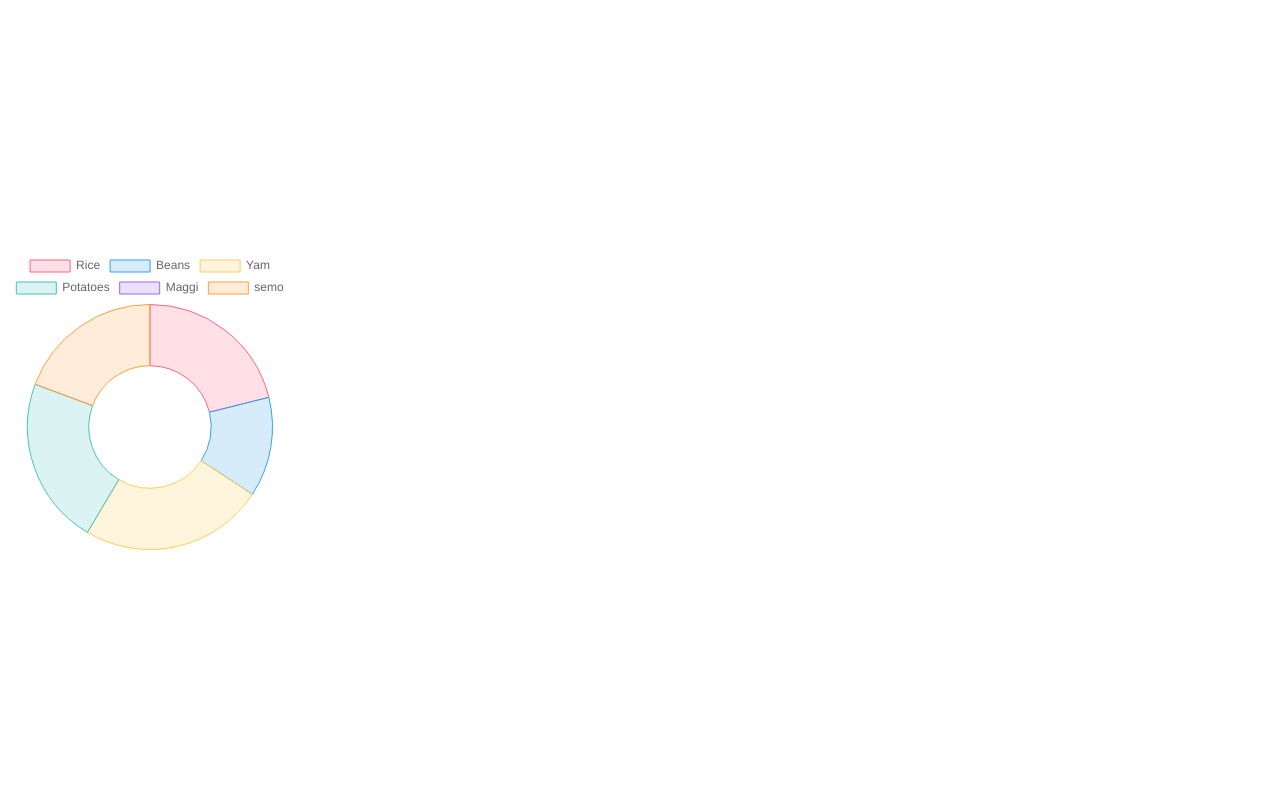
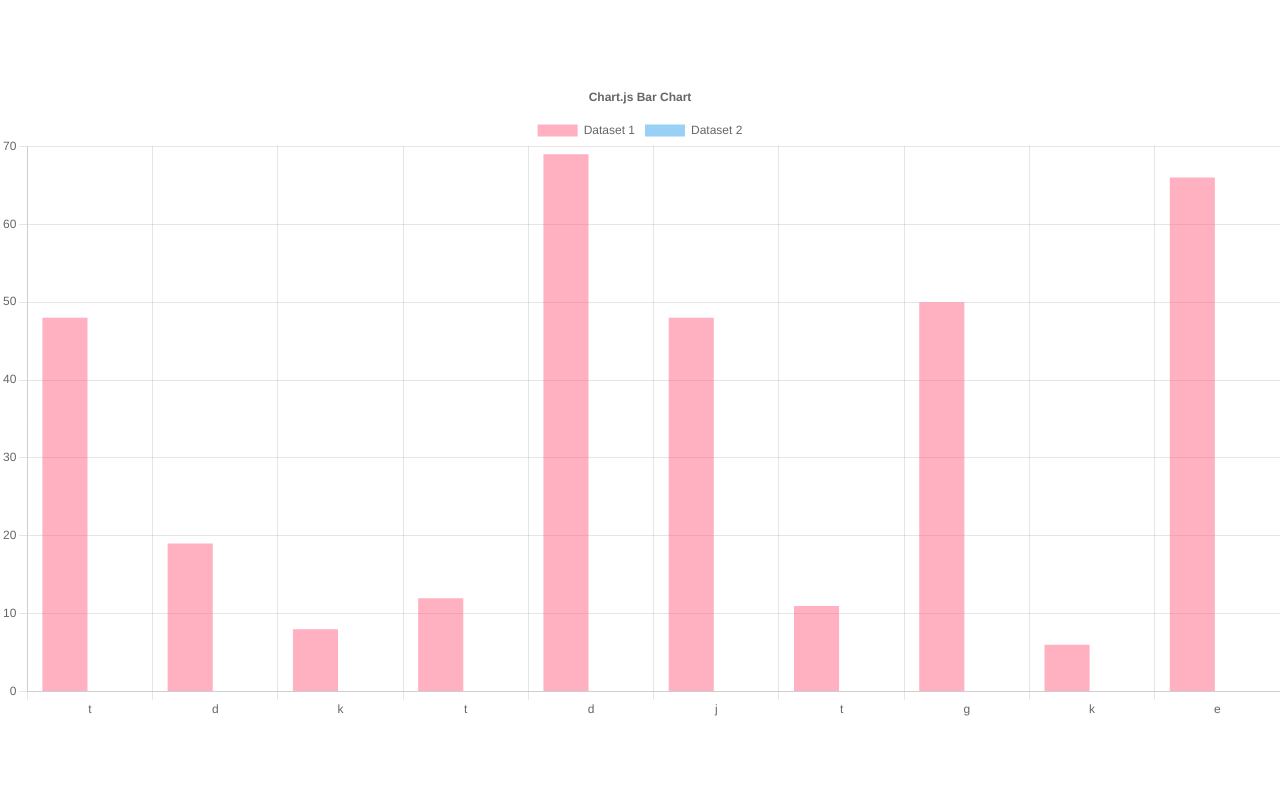
Before and after one commit to Phinatech/React_chart_js, a React (Vite) app: page / in a window 1280 px wide. Shown: the top 800 px of the page. Built offline with nearby package versions, Linux system fonts and the light colour scheme.

Commit message:
updating

```diff
--- a/src/Graph/Chart.tsx
+++ b/src/Graph/Chart.tsx
@@ -1,12 +1,21 @@
 // import React from 'react'
 
 import { Barchat } from "../Page/Barchat";
-import { Dough } from "../Page/Doughnut";
+// import { Dough } from "../Page/Doughnut";
 
 const Chart = () => {
   return (
-    <div style={{}}>
-      <Dough />
+    <div
+      style={{
+        width: "100vw",
+        maxHeight: "100%",
+        display: "flex",
+        flexDirection: "column",
+        justifyContent: "center",
+        alignItems: "center",
+      }}
+    >
+      {/* <Dough /> */}
       <Barchat />
     </div>
   );
--- a/src/Page/Barchat.tsx
+++ b/src/Page/Barchat.tsx
@@ -72,20 +72,21 @@ export const data: any = {
 
 export function Barchat() {
   return (
-    <div>
+    <div
+      style={{
+        width: "100%",
+        height: "100%",
+        display: "flex",
+        justifyContent: "center",
+        alignItems: "center",
+        flexDirection: "column",
+      }}
+    >
       <Bar options={options} data={data} />
-      <div>
+      {/* <div>
         <p>{JSON.stringify(emptyarr1.map((el) => el.cost))}</p>
         <p>{JSON.stringify(emptyarr2.map((el) => el.items))}</p>
-      </div>
+      </div> */}
     </div>
   );
 }
-//   style={{
-//         width: "100%",
-//         height: "100vh",
-//         display: "flex",
-//         justifyContent: "center",
-//         alignItems: "center",
-//         backgroundColor: "red",
-//       }}
--- a/src/Page/Doughnut.tsx
+++ b/src/Page/Doughnut.tsx
@@ -97,7 +97,7 @@ export function Dough() {
     <div
       style={{
         width: "100%",
-        height: "100vh",
+        height: "100%",
         display: "flex",
         justifyContent: "center",
         alignItems: "center",
```
